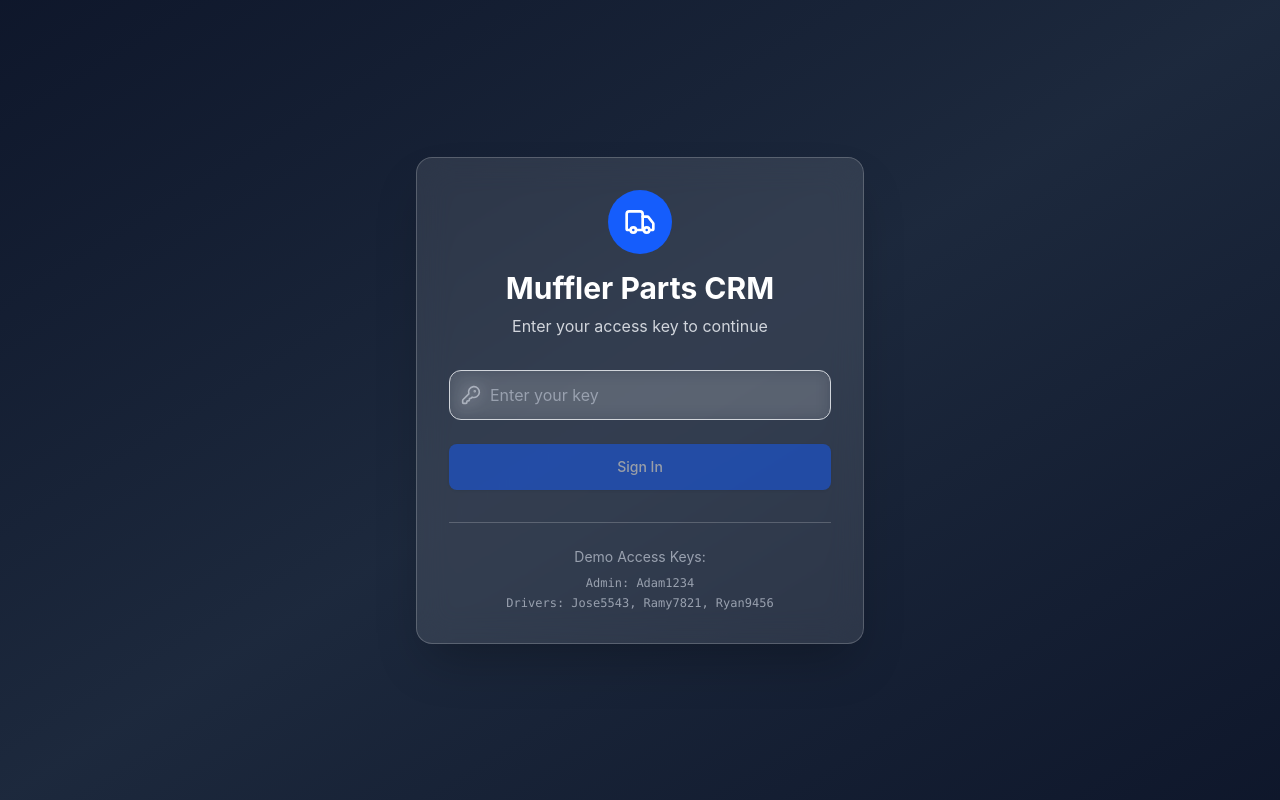
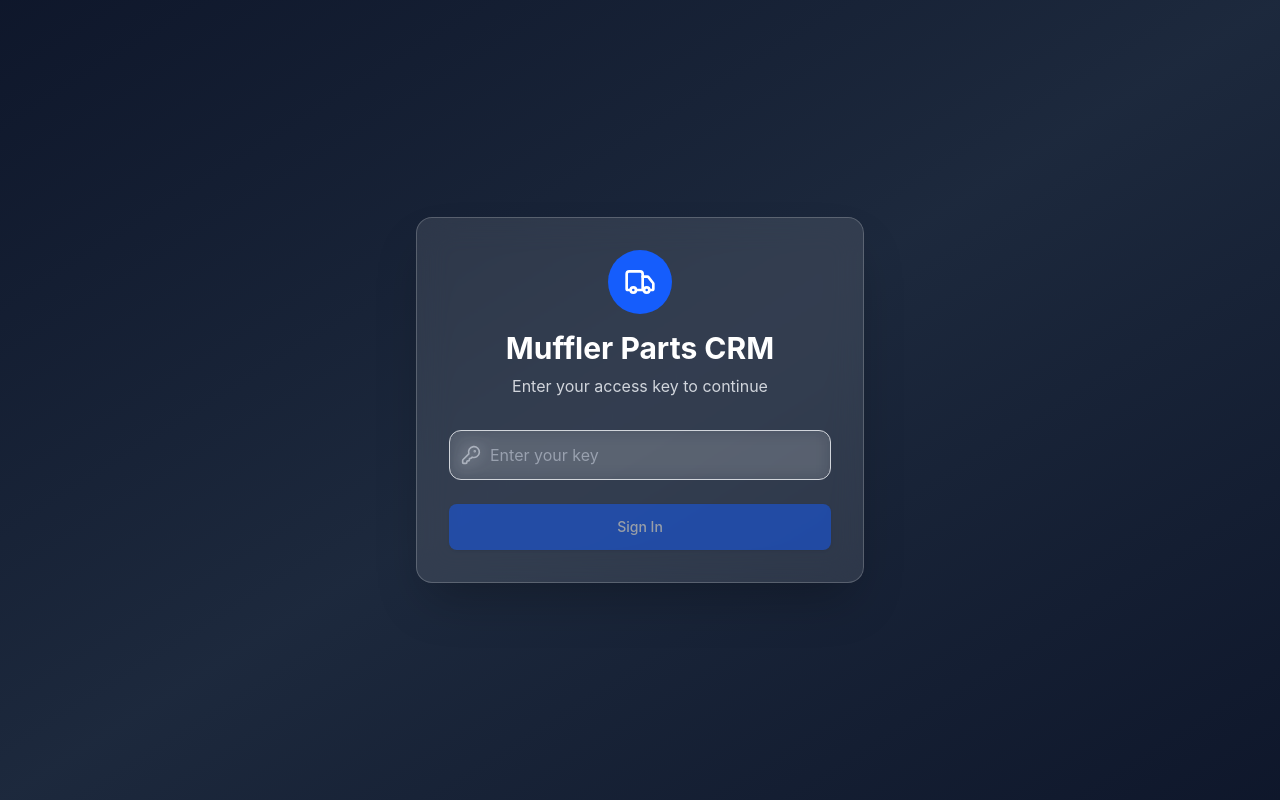
Before and after one commit to SiedahmedM/Custom-CRM, a Next.js app: page / in a window 1280 px wide. Built offline with nearby package versions, Linux system fonts and the light colour scheme; no server answers.

Commit message:
Fix: removed keys

```diff
--- a/app/driver/delivery/[id]/page.tsx
+++ b/app/driver/delivery/[id]/page.tsx
@@ -271,10 +271,8 @@ export default function DeliveryCompletionPage({ params }: { params: { id: strin
         window.navigator.vibrate([100, 50, 100])
       }
 
-      // Navigate to pitches page after delivery completion
-      setTimeout(() => {
-        router.push('/driver/pitches?from=delivery')
-      }, 2000)
+      // Stay on the current page after delivery completion
+      // Driver can manually navigate to suggested shops from dashboard if needed
 
     } catch (error) {
       console.error('Failed to complete delivery:', error)
--- a/app/page.tsx
+++ b/app/page.tsx
@@ -79,15 +79,6 @@ export default function LoginPage() {
             </button>
           </form>
 
-          <div className="mt-8 pt-6 border-t border-white/20">
-            <div className="text-center text-gray-400 text-sm">
-              <p>Demo Access Keys:</p>
-              <div className="mt-2 space-y-1 font-mono text-xs">
-                <p>Admin: Adam1234</p>
-                <p>Drivers: Jose5543, Ramy7821, Ryan9456</p>
-              </div>
-            </div>
-          </div>
         </div>
       </div>
     </div>
```
